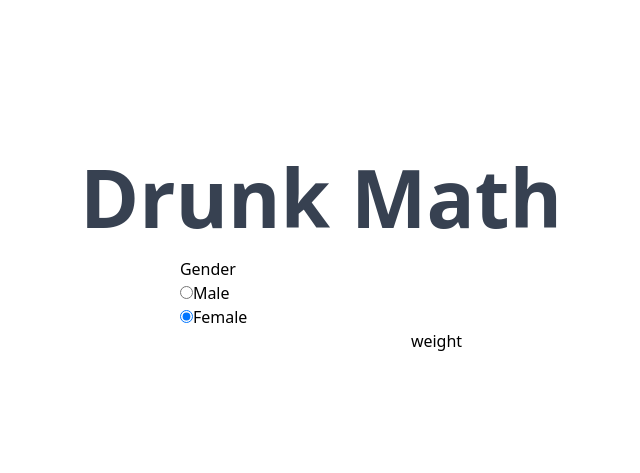
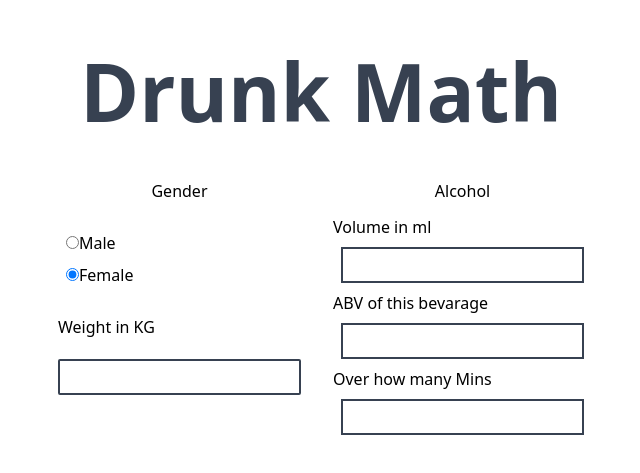
Before and after one commit to mrsomia/drunk-math, a Next.js app: page / in a window 1280 px wide. Shown: the part 155-628 px from the top of the page, without its empty margins (319-959 px from the left). Built offline with nearby package versions, Linux system fonts and the light colour scheme.

Commit message:
Adds BAC calc and styles

```diff
--- a/src/pages/index.tsx
+++ b/src/pages/index.tsx
@@ -1,13 +1,29 @@
 import type { NextPage } from "next";
 import { useState } from "react";
+import { calcAlcoholInGrams, calcBAC } from "../utils";
 
 const Home: NextPage = () => {
-  const [isMale, setIsMale] = useState<null | boolean>(null)
-  const [weight, setWeight] = useState<null | number>(null)
+  const [isMale, setIsMale] = useState<null | boolean>(null);
+  const [weight, setWeight] = useState<null | number>(null);
+  const [ml, setMl] = useState<null | number>(null);
+  const [abv, setAbv] = useState<null | number>(null);
+  const [time, setTime] = useState<null | number>(null);
 
   const handleWeightChange = (e: React.ChangeEvent<HTMLInputElement>) => {
-    setWeight(Number(e.target.value))
-  }
+    setWeight(Number(e.target.value));
+  };
+
+  const handleMlChange = (e: React.ChangeEvent<HTMLInputElement>) => {
+    setMl(Number(e.target.value));
+  };
+
+  const handleAbvChange = (e: React.ChangeEvent<HTMLInputElement>) => {
+    setAbv(Number(e.target.value));
+  };
+
+  const handleTimeChange = (e: React.ChangeEvent<HTMLInputElement>) => {
+    setTime(Number(e.target.value));
+  };
 
   return (
     <>
@@ -15,10 +31,12 @@ const Home: NextPage = () => {
         <h1 className="text-5xl font-extrabold leading-normal text-gray-700 md:text-[5rem]">
           Drunk Math
         </h1>
-        <form onSubmit={(e) => e.preventDefault()}>
-          <fieldset>
-            <legend>Gender</legend>
-            <div>
+        <form className="grid grid-cols-2 gap-6 m-4 " onSubmit={(e) => e.preventDefault()}>
+          <div className="flex flex-col">
+
+            <fieldset className="p-2">
+              <legend className="text-center font-medium py-3">Gender</legend>
+              <div className="m-2">
                 <input
                   type="radio"
                   name="Gendar"
@@ -29,7 +47,7 @@ const Home: NextPage = () => {
                   />
                 <label htmlFor="Male">Male</label>
               </div>
-            <div>
+              <div className="m-2">
                 <input
                   type="radio"
                   name="Gender"
@@ -42,16 +60,79 @@ const Home: NextPage = () => {
               </div>
             </fieldset>
 
+            <div className="flex flex-col">
+              <label
+                htmlFor="weight"
+                className="font-medium p-2 py-3"
+              >
+                Weight in KG
+              </label>
               <input
+                className="border-solid border-2 border-gray-700 rounded-sm p-1 m-2"
                 type="number"
                 name="weight"
                 id="weight"
                 value={weight ?? ""}
                 onChange={handleWeightChange}
                 />
-          <label htmlFor="weight">weight</label>
+            </div>
 
+          </div>
+
+          <fieldset>
+            <legend className="text-center font-medium py-3">Alcohol</legend>
+
+            <div className="flex flex-col">
+              <label htmlFor="ml">Volume in ml</label>
+              <input
+                className="border-solid border-2 border-gray-700 round-sm p-1 m-2"
+                type="number"
+                name="ml"
+                id="ml"
+                value={ml ?? ""}
+                onChange={handleMlChange}
+              />
+            </div>
+
+            <div className="flex flex-col">
+              <label htmlFor="ABV">ABV of this bevarage</label>
+              <input
+                className="border-solid border-2 border-gray-700 round-sm p-1 m-2"
+                type="number"
+                name="ABV"
+                id="ABV"
+                value={abv ?? ""}
+                onChange={handleAbvChange}
+              />
+            </div>
+
+            <div className="flex flex-col">
+              <label htmlFor="mins">Over how many Mins</label>
+              <input
+                className="border-solid border-2 border-gray-700 round-sm p-1 m-2"
+                type="number"
+                name="time"
+                id="mins"
+                value={time ?? ""}
+                onChange={handleTimeChange}
+              />
+            </div>
+          </fieldset>
         </form>
+
+        {weight && isMale != null  && time && ml && abv && (
+          <div>
+            <p>
+              Your BAC would be:{" "}
+              {`${calcBAC({
+                alcholConsumed: calcAlcoholInGrams(ml, abv),
+                isMale: isMale,
+                weightInKG: weight,
+                timeInHours: time,
+              })}`}
+            </p>
+          </div>
+        )}
       </main>
     </>
   );
```
Lines whose indentation alone changed are shown as unchanged.
